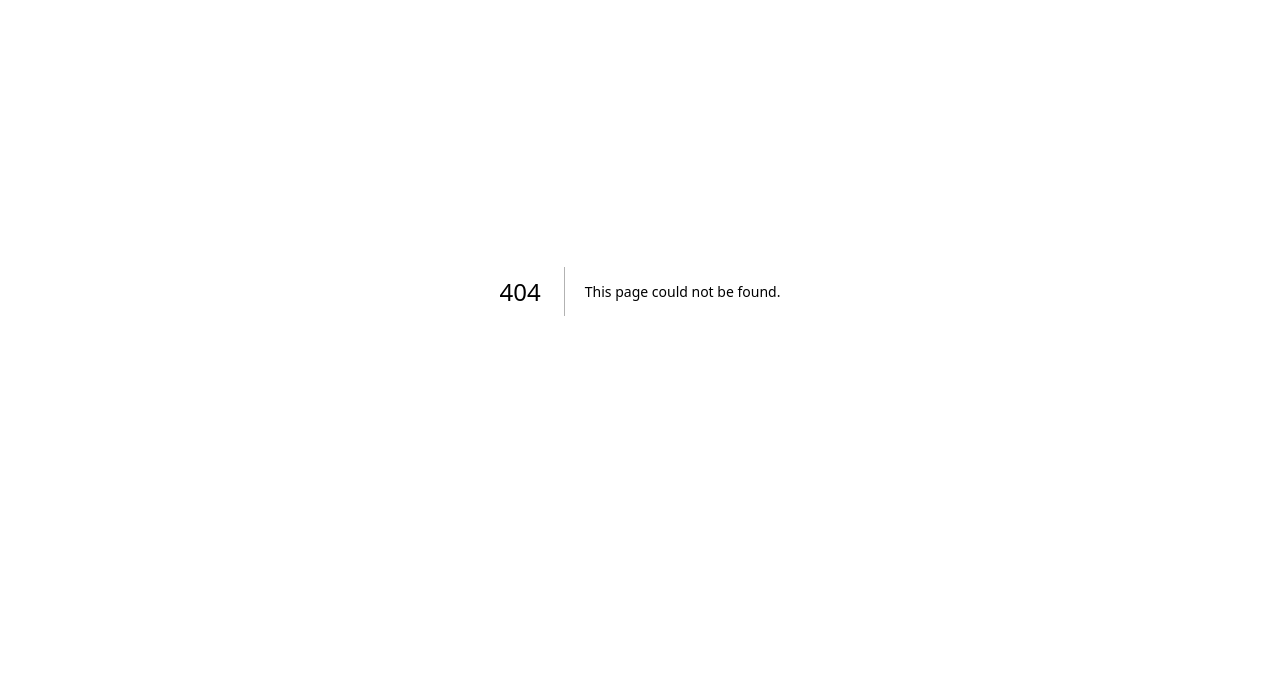
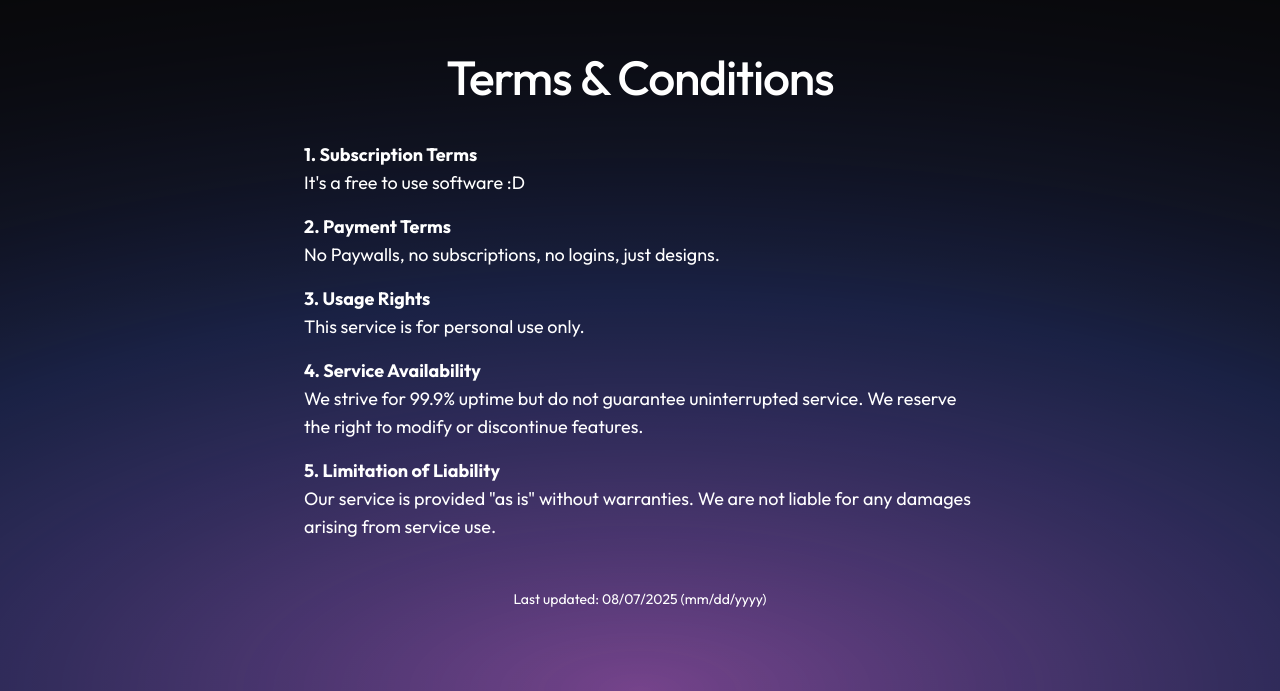
Before and after one commit to dropps07/Lumena, a Next.js app: page /terms in a window 1280 px wide. Before the commit this address had no page. Shown: the part 109-800 px from the top of the page. Built offline with nearby package versions, Linux system fonts and the light colour scheme; a web font is replaced by a local one.

Commit message:
added terms

```diff
--- a/app/components/splash-screen-wrapper.tsx
+++ b/app/components/splash-screen-wrapper.tsx
@@ -4,6 +4,7 @@ import { useState, useEffect, Suspense } from "react";
 import { SplashScreen } from "./splash-screen";
 import { AnimatePresence } from "framer-motion";
 import { Loader2Icon } from "lucide-react";
+
 interface SplashScreenWrapperProps {
   children: React.ReactNode;
 }
@@ -12,8 +13,15 @@ export function SplashScreenWrapper({ children }: SplashScreenWrapperProps) {
   const [showSplash, setShowSplash] = useState(true);
 
   useEffect(() => {
+    // Only show splash if not already shown in this session
+    const splashShown = sessionStorage.getItem("splashShown");
+    if (splashShown) {
+      setShowSplash(false);
+      return;
+    }
     const timer = setTimeout(() => {
       setShowSplash(false);
+      sessionStorage.setItem("splashShown", "true");
     }, 2000);
 
     return () => clearTimeout(timer);
--- a/app/components/splash-screen.tsx
+++ b/app/components/splash-screen.tsx
@@ -19,7 +19,7 @@ export function SplashScreen() {
           duration: 0.5,
           type: "spring",
           bounce: 0,
-          ease: "cubic-bezier[0.08,0.82,0.17,1]",
+          ease: [0.08,0.82,0.17,1],
         }}
       >
         <Image src={logo} alt="Gradii" className="size-24" priority />
--- a/app/page.tsx
+++ b/app/page.tsx
@@ -1,5 +1,5 @@
 import { LandingPage } from "@/components/landing-page";
-
+import  Terms  from "@/components/landing-page/terms";
 export default function Home() {
   return <LandingPage />;
 }
--- /dev/null
+++ b/app/terms/page.tsx
@@ -0,0 +1,5 @@
+import Terms from "@/components/landing-page/terms";
+
+export default function TermsPage() {
+  return <Terms />;
+}
--- a/components/landing-page/landing-page.tsx
+++ b/components/landing-page/landing-page.tsx
@@ -3,16 +3,10 @@ import { Button } from "@/components/ui/button";
 import { useRouter } from "next/navigation";
 import { motion } from "framer-motion";
 import { } from "lucide-react";
-
-
+import Terms from "../landing-page/terms";
 
 export default function LandingPage() {
   const router = useRouter();
-
-
-
-
-
 
   const handleLaunch = () => {
     router.push("/editor");
@@ -99,8 +93,9 @@ export default function LandingPage() {
           className="text-sm text-gray-400 flex items-center gap-2"
         >
           <p>© 2025 Lumena. All rights reserved.</p>
-          <a className="underline hover:text-white transition-colors" href="/terms">
-            Terms & Conditions
+          <a className="underline hover:text-white transition-colors"
+          href="/terms">
+            Terms and Conditions.
           </a>
         </motion.footer>
       </main>
--- /dev/null
+++ b/components/landing-page/terms.tsx
@@ -0,0 +1,60 @@
+"use client";
+import React from "react";
+import { motion } from "framer-motion";
+
+export default function Terms() {
+  return (
+    <div className="relative min-h-screen">
+      {/* Background with Noise Overlay */}
+      <div
+        className="absolute bottom-0 left-0 w-full h-full -z-[10] blur-gradient-bottom after:content-[''] after:fixed after:inset-0 after:opacity-40 after:mix-blend-overlay"
+        style={{
+          background:
+            "radial-gradient(1920px 100% at 50% 100%, rgba(191, 108, 226, 0.6) 0%, rgba(77, 106, 235, 0.5) 50%, transparent 100%)",
+          maskImage:
+            "radial-gradient(1920px 100% at 50% 100%, rgb(0, 0, 0) 0%, rgba(0, 0, 0, 0.5) 50%, transparent 100%)",
+          opacity: 1,
+        }}
+      />
+      <main className="min-h-screen max-w-5xl mx-auto flex flex-col items-center justify-center px-4 md:px-6 lg:px-8 pt-32 pb-12 gap-16">
+        <motion.div
+          initial={{ opacity: 0, y: 20 }}
+          animate={{ opacity: 1, y: 0 }}
+          transition={{ duration: 0.8 }}
+          className="text-center flex flex-col gap-6 max-w-2xl mx-auto"
+        >
+          <div className="text-center flex flex-col gap-4">
+            <h1 className="text-4xl md:text-5xl font-medium tracking-tight text-white font-chillax font-bold">
+              Terms &amp; Conditions
+            </h1>
+            <ul className="text-white text-left text-lg font-chillax space-y-4 mt-6">
+              <li>
+                <span className="font-bold">1. Subscription Terms</span><br />
+                It's a free to use software :D
+              </li>
+              <li>
+                <span className="font-bold">2. Payment Terms</span><br />
+                No Paywalls, no subscriptions, no logins, just designs.
+              </li>
+              <li>
+                <span className="font-bold">3. Usage Rights</span><br />
+                This service is for personal use only.
+              </li>
+              <li>
+                <span className="font-bold">4. Service Availability</span><br />
+                We strive for 99.9% uptime but do not guarantee uninterrupted service. We reserve the right to modify or discontinue features.
+              </li>
+              <li>
+                <span className="font-bold">5. Limitation of Liability</span><br />
+                Our service is provided "as is" without warranties. We are not liable for any damages arising from service use.
+              </li>
+            </ul>
+            <p className="text-white text-sm font-chillax mt-8">
+              Last updated: 08/07/2025 (mm/dd/yyyy)
+            </p>
+          </div>
+        </motion.div>
+      </main>
+    </div>
+  );
+}
```
